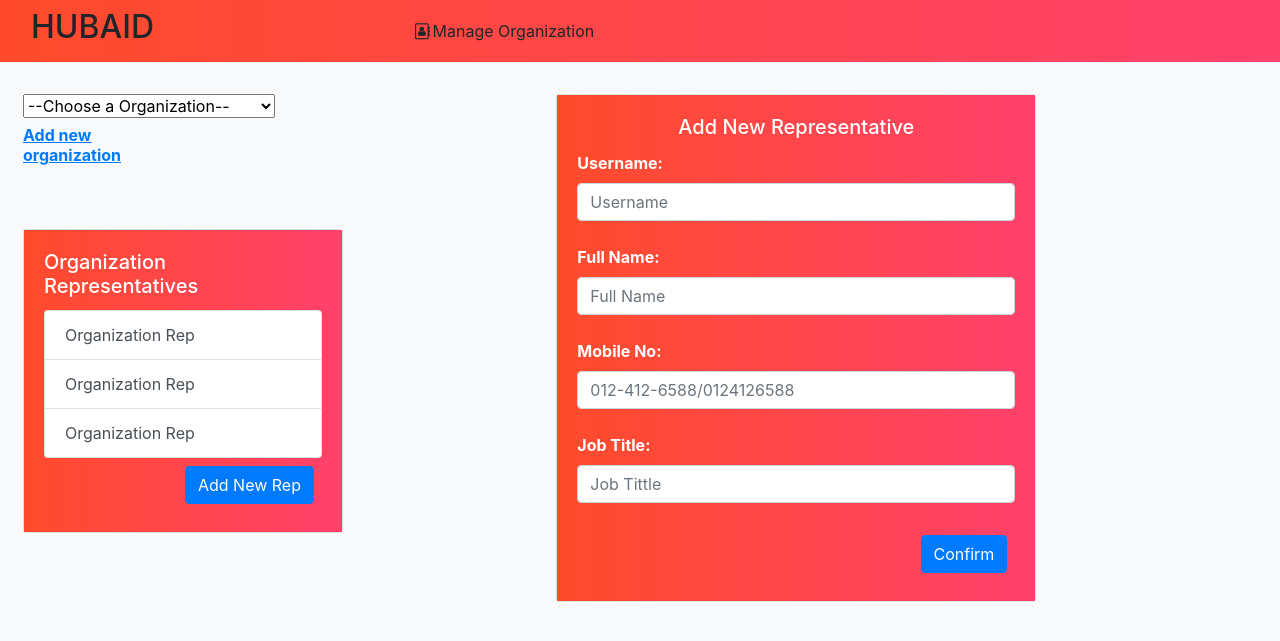
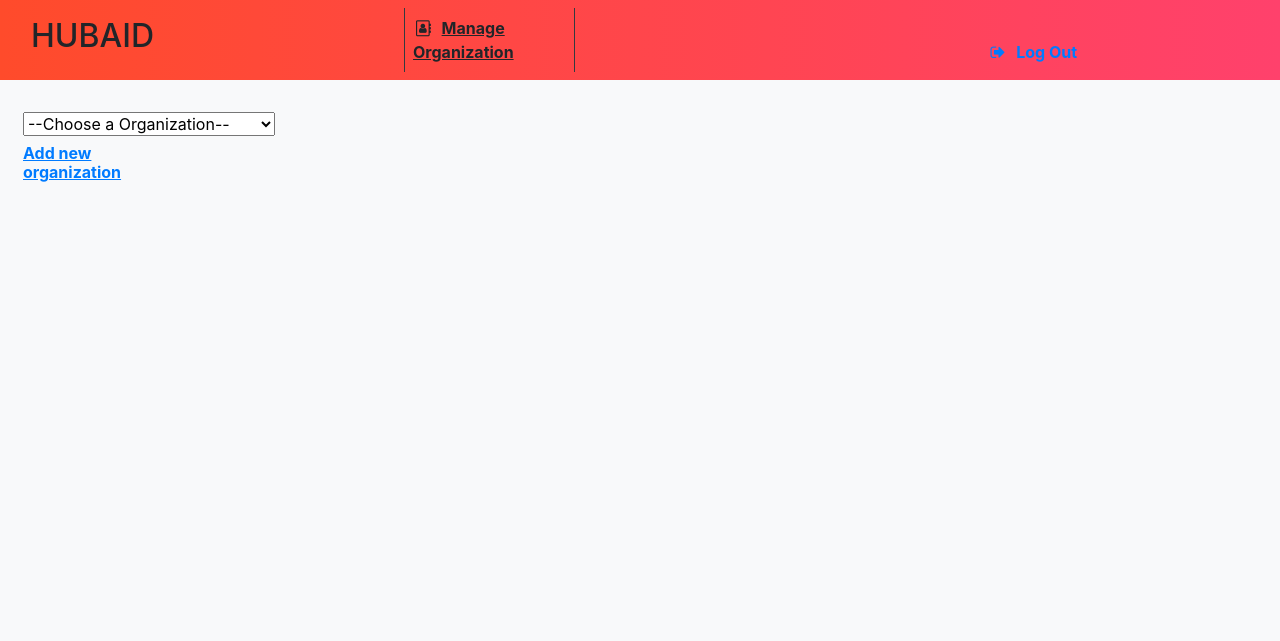
Before and after one commit to chwung/Hub-Aid-Service, a PHP site: page /manageOrganization.php in a window 1280 px wide. Shown: the top 641 px of the page. Run offline with PHP 8.4, Linux system fonts and the light colour scheme.

Commit message:
design complete

```diff
--- a/manageOrganization.php
+++ b/manageOrganization.php
@@ -36,7 +36,15 @@
       </form>
       <ul class="navbar-nav me-auto mb-2 mb-lg-0">
         <li class="nav-item">
-          <a class="nav-link"><i class="fa fa-address-book-o fa-fw"></i>Manage Organization</a>
+          <a class="nav-link border border-dark border-top-0 border-bottom-0"><i class="fa fa-address-book-o fa-fw "></i><span class="d-inline p-2 font-weight-bolder"><u>Manage Organization</u></span></a>
+        </li>
+
+      </ul>
+      <ul class="navbar-nav me-auto mb-2 mb-lg-0">
+        <li class="nav-item ">
+            <a class="nav-link" href="betterLogin.php"> &emsp;&emsp;&emsp;&emsp;&emsp;&emsp;&emsp;&emsp;&emsp;&emsp;&emsp;&emsp;&emsp;&emsp;&emsp;&emsp;&emsp;&emsp;&emsp;&emsp;&emsp;&emsp;
+                &emsp;&emsp;&emsp;&emsp;&emsp;&emsp;&emsp;&emsp;&emsp;&emsp;&emsp;&emsp;&emsp;&emsp;&emsp;&emsp;&emsp;&emsp;&emsp;&emsp;&emsp;&emsp;&emsp;&emsp;&emsp;
+                 <i class="fa fa-sign-out fa-fw "></i><span class="d-inline p-2 font-weight-bolder">Log Out</span></a>
         </li>
       </ul>
     </div>
@@ -49,31 +57,33 @@
 
             <br>
             <select id="choose" class="m-2 w-50" name ="choose" onchange ="">
-                            <option >--Choose a Organization--</option>
+                    <option >--Choose a Organization--</option>
             </select>
 
             <!--Trigger modal-->
             <p class="h6 ml-2 font-weight-bolder text-primary" style="width:170px" data-toggle="modal" data-target="#addOrganizationModal"><u>Add new organization</u></p>
 
             <!--Modal-->
-            <div class="modal fade" id="addOrganizationModal" tabindex="-1" role="dialog" aria-labelledby="addOrganizationLabel" aria-hidden="true">
-                <div class="modal-dialog modal-dialog-centered" role="document">
-                <div class="modal-content">
+            <div class="modal fade" id="addOrganizationModal" tabindex="-1" role="dialog" aria-labelledby="addOrganizationLabel" aria-hidden="true" >
+                <div class="modal-dialog modal-dialog-centered" role="document" >
+                <div class="modal-content" style="background: #FF416C;
+            background: -webkit-linear-gradient(to right, #FF4B2B, #FF416C);
+            background: linear-gradient(to right, #FF4B2B, #FF416C);">
                     <div class="modal-header">
-                    <h5 class="modal-title" id="addOrganizationLabel">Add New Organization</h5>
+                    <h5 class="modal-title text-white" id="addOrganizationLabel">Add New Organization</h5>
                     <button type="button" class="close" data-dismiss="modal" aria-label="Close">
                         <span aria-hidden="true">&times;</span>
                     </button>
                     </div>
                     <form method="POST">
-                        <div class="modal-body">
+                        <div class="modal-body" >
                             <div class="mb-4">
-                                <label for="organizationName" class="form-label font-weight-bold">Name: </label>
+                                <label for="organizationName" class="form-label font-weight-bold text-white">Name: </label>
                                 <br>
                                 <input type="text" class="form-organizationName form-control" name="organization_name" size="50" maxlength="30" placeholder="Organization Name" id="Organization Name" required>
                             </div>
                             <div class="mb-4">
-                                <label for="address" class="form-label font-weight-bold">Address: </label>
+                                <label for="address" class="form-label font-weight-bold text-white">Address: </label>
                                 <br>
                                 <textarea class="form-address form-control" name="address" id="address" size="50" maxlength="200" placeholder="Organization Address" required></textarea>
                             </div>
@@ -91,8 +101,8 @@
 
             <p1 class="m-5 font-weight-bolder invisible" id="nameOrganization"> &emsp;&emsp;&nbsp; Organisation Name</p1>
             <br>
-            <div class="card m-2" style="width: 20rem;">
-            <div class="card-body bg-light" style="background: #FF416C;
+            <div class="card m-2 invisible" style="width: 20rem;">
+            <div class="card-body bg-light rounded" style="background: #FF416C;
             background: -webkit-linear-gradient(to right, #FF4B2B, #FF416C);
             background: linear-gradient(to right, #FF4B2B, #FF416C);">
                 <h5 class="card-title text-white">Organization Representatives</h5>
@@ -108,15 +118,15 @@
         <div class="col-lg-6">
 
             <br>
-            <div class="card m-2" style="width: 30rem;">
-            <div class="card-body bg-light" style="background: #FF416C;
+            <div class="card m-2 invisible" style="width: 30rem;">
+            <div class="card-body bg-light rounded " style="background: #FF416C;
             background: -webkit-linear-gradient(to right, #FF4B2B, #FF416C);
             background: linear-gradient(to right, #FF4B2B, #FF416C);">
                 <h5 class="card-title text-white text-center">Add New Representative</h5>
                 <form>
                     <div class="mb-4">
                         <label for="name" class="form-label font-weight-bold text-white">Username: </label>
-                        <input type="text" id="name" name="name" class="form-control" size="50" maxlength="30" placeholder="Username" required>
+                        <input type="text" id="name" name="name" class="form-control" size="50" maxlength="20" placeholder="Username" required>
                     </div>
                     <div class="mb-4">
                         <label for="fullname" class="form-label font-weight-bold text-white">Full Name: </label>
@@ -124,11 +134,15 @@
                     </div>
                     <div class="mb-4">
                         <label for="mobileNo" class="form-label font-weight-bold text-white">Mobile No: </label>
-                        <input type="text" id="mobileNo" name="mobileNo" class="form-control" maxlength="10"  placeholder="012-412-6588/0124126588" required>
+                        <input type="text" id="mobileNo" name="mobileNo" class="form-control" maxlength="11"  placeholder="012-412-6588/0124126588" required>
+                    </div>
+                    <div class="mb-4">
+                        <label for="email" class="form-label font-weight-bold text-white">Email</label>
+                        <input type="email" id="email" name="email" class="form-control" size="50" maxlength="20" pattern=".+@.+\.com" placeholder="Email@gmail.com" required>
                     </div>
                     <div class="mb-4">
                         <label for="jobTitle" class="form-label font-weight-bold text-white">Job Title: </label>
-                        <input type="text" class="form-control" name="job_title" size="50" maxlength="30" placeholder="Job Tittle" id="jobTitle" required>
+                        <input type="text" class="form-control" name="job_title" size="50" maxlength="10" placeholder="Job Tittle" id="jobTitle" required>
                     </div>
 
                     <button type="submit" name="submit" class="m-2 float-right btn btn-primary" onclick="" >Confirm</button>
--- a/navbar.css
+++ b/navbar.css
@@ -1,10 +1,10 @@
 .form-white.input-group>.form-control:focus {
-    border-color: #fff;
+    border-color: rgb(0, 0, 0);
     box-shadow: inset 0 0 0 1px #fff;
   }
 
   .navbar-dark .navbar-nav .nav-link {
-    color: rgb(250, 250, 250);
+    color: rgb(0, 0, 0);
   }
 
   .navbar-danger .navbar-nav .nav-link:hover,
```
